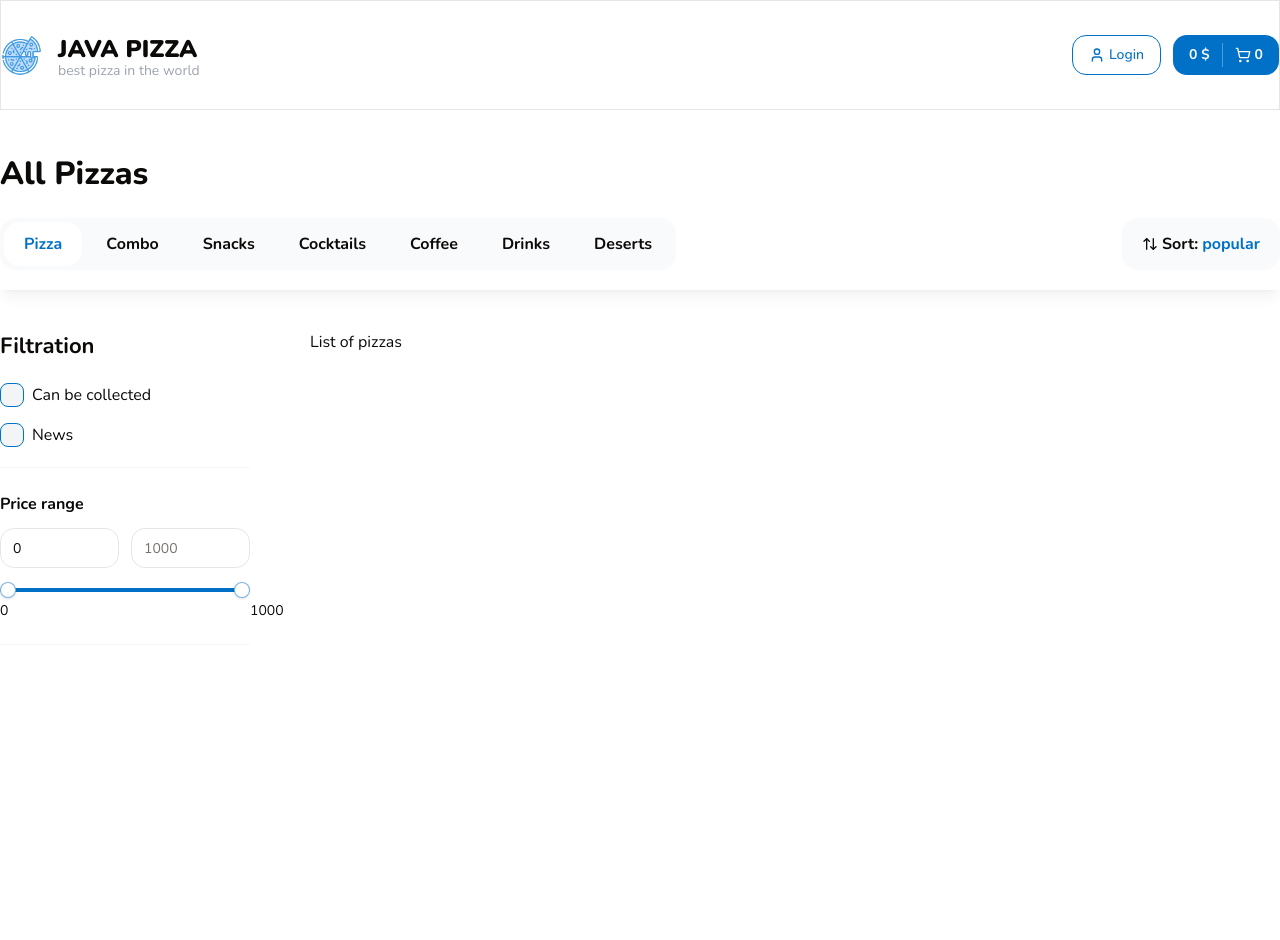
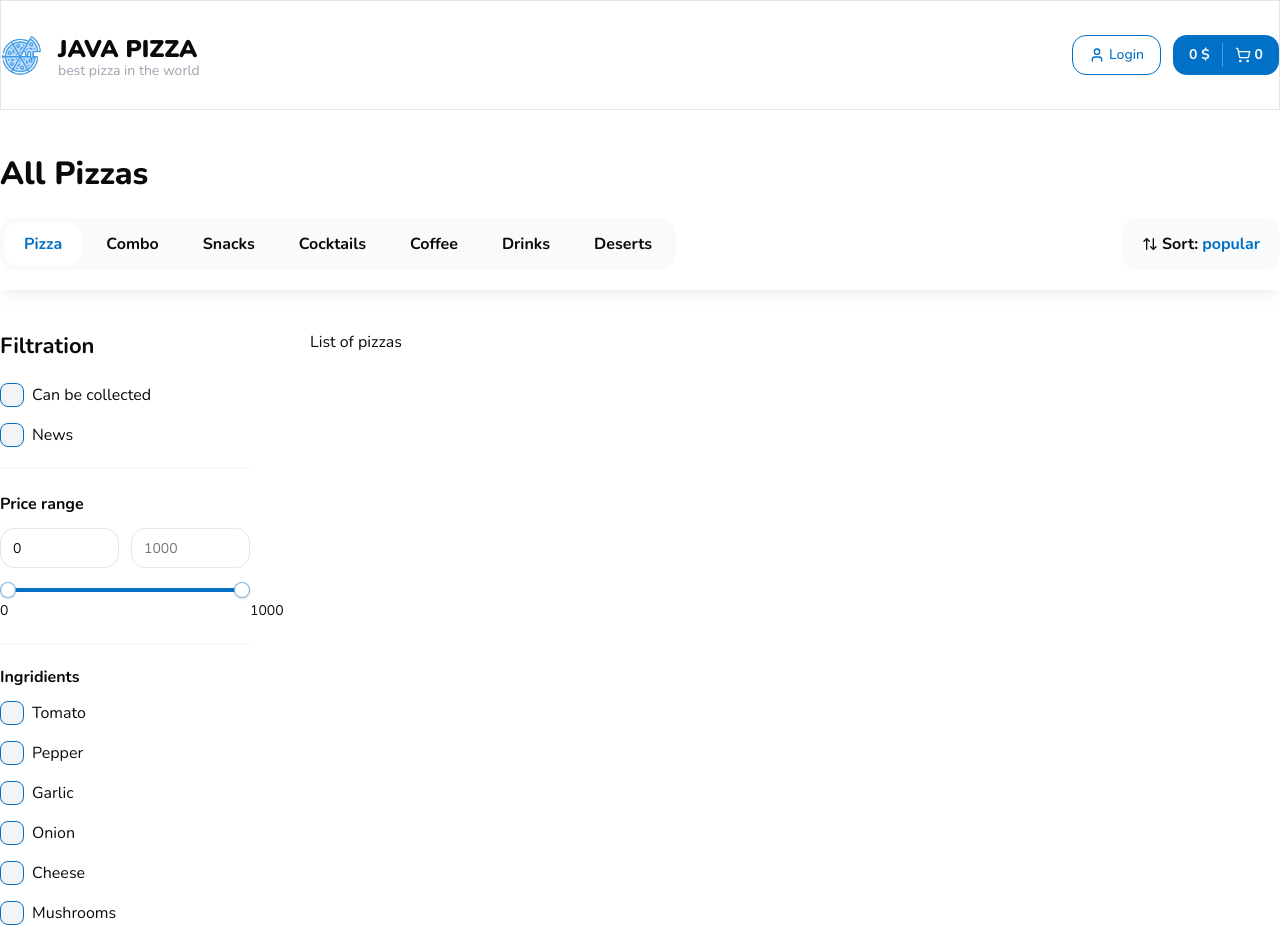
Before and after one commit to Gr1Lzy/online-pizza-web, a Next.js app: page / in a window 1280 px wide. Shown: the top 940 px of the page. Before the commit the page ends 800 px from the top, so only its background shows below. Built offline with nearby package versions, Linux system fonts and the light colour scheme.

Commit message:
add checkbox-filters-group

```diff
--- /dev/null
+++ b/components/shared/checkbox-filters-group.tsx
@@ -0,0 +1,68 @@
+'use client'
+
+import React from "react";
+import {FilterCheckbox, FilterCheckboxProps} from "@/components/shared/filter-checkbox";
+import {Input} from "@/components/ui";
+
+type Item = FilterCheckboxProps;
+
+interface Props {
+    title: string;
+    items: Item[];
+    defaultItems: Item[];
+    limit?: number;
+    searchInputPlaceholder?: string;
+    onChange?: (values: string[]) => void;
+    defaultValue?: string[];
+    className?: string;
+}
+
+export const CheckboxFilterGroup: React.FC<Props> = (
+    {
+        title,
+        items,
+        defaultItems,
+        limit = 5,
+        searchInputPlaceholder = 'Поиск...',
+        className,
+        onChange,
+        defaultValue
+    }
+    ) => {
+
+    const [showAll, setShowAll] = React.useState(false);
+    const list = showAll ? items : defaultItems?.slice(0, limit);
+
+    return ( <div className={className}>
+        <p className="font-bold mb-3">{title}</p>
+
+            {showAll && (
+                <div className="mb-5">
+                    <Input placeholder={searchInputPlaceholder} className="bg-gray-50 borger-none"/>
+                </div>
+            )}
+
+            <div className="flex flex-col gap-4 max-h-96 pr-2 overflow-auto scrollbar">
+                {list.map((item, index) => (
+                <FilterCheckbox
+                    key={index}
+                    text={item.text}
+                    value={item.value}
+                    endAdornment={item.endAdornment}
+                    checked={false}
+                    onCheckedChange={(ids) => console.log(ids)}
+                />
+            ))}
+        </div>
+
+            { items.length > limit && (
+                <div className={showAll ? 'border-t border-t-neutral-100 mt-4' : ''}>
+                    <button onClick={() => setShowAll(!showAll)} className="text-primary mt-3">
+                        {showAll ? 'Close' : 'Show all'}
+                    </button>
+                </div>
+            )}
+
+    </div>
+    );
+};
--- a/components/shared/filters.tsx
+++ b/components/shared/filters.tsx
@@ -3,6 +3,7 @@ import {Title} from "@/components/shared/title";
 import {FilterCheckbox} from "@/components/shared/filter-checkbox";
 import {Input} from "@/components/ui";
 import {RangeSlider} from "@/components/shared/range-slider";
+import {CheckboxFilterGroup} from "@/components/shared/checkbox-filters-group";
 
 interface Props {
     className?: string;
@@ -27,6 +28,58 @@ export const Filters: React.FC<Props> = ({ className }) => {
 
                 <RangeSlider min={0} max={1000} step={1} value={[0, 1000]} />
             </div>
+
+            <CheckboxFilterGroup
+                title="Ingridients"
+                className='mt-5'
+                limit={6}
+                defaultItems={[
+                    {
+                        text: 'Tomato', value: '1'
+                    },
+                    {
+                        text: 'Pepper', value: '2'
+                    },
+                    {
+                        text: 'Garlic', value: '3'
+                    },
+                    {
+                        text: 'Onion', value: '4'
+                    },
+                    {
+                        text: 'Cheese', value: '5'
+                    },
+                    {
+                        text: 'Mushrooms', value: '6'
+                    },
+                    {
+                        text: 'Olives', value: '7'
+                    }
+                ]}
+                items={[
+                    {
+                        text: 'Tomato', value: '1'
+                    },
+                    {
+                        text: 'Pepper', value: '2'
+                    },
+                    {
+                        text: 'Garlic', value: '3'
+                    },
+                    {
+                        text: 'Onion', value: '4'
+                    },
+                    {
+                        text: 'Cheese', value: '5'
+                    },
+                    {
+                        text: 'Mushrooms', value: '6'
+                    },
+                    {
+                        text: 'Olives', value: '7'
+                    }
+                ]}
+            />
         </div>
     );
 };
--- a/components/shared/index.ts
+++ b/components/shared/index.ts
@@ -7,3 +7,4 @@ export { TopBar } from './top-bar'
 export { Filters } from './filters'
 export { FilterCheckbox } from './filter-checkbox'
 export { RangeSlider } from './range-slider'
+export { CheckboxFilterGroup } from './checkbox-filters-group'
```
